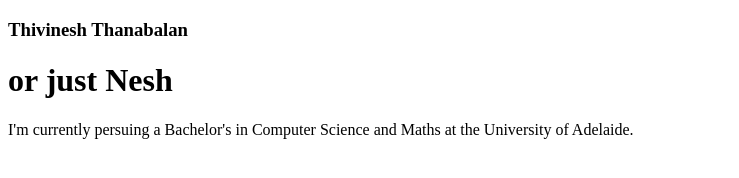
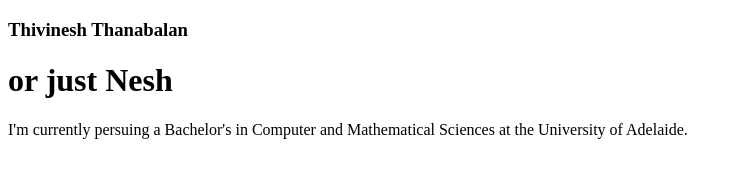
Before and after one commit to thivit/website, a plain HTML site: page index.html in a window 1280 px wide. Shown: the whole page, without its empty margins (0-739 px from the left). Drawn offline with Linux system fonts and the light colour scheme.

Commit message:
Update description

```diff
--- a/index.html
+++ b/index.html
@@ -8,8 +8,8 @@
         <h3>Thivinesh Thanabalan</h3>
         <h1>or just Nesh</h1>
         <p>
-            I'm currently persuing a Bachelor's in Computer Science
-            and Maths at the University of Adelaide.
+            I'm currently persuing a Bachelor's in Computer
+            and Mathematical Sciences at the University of Adelaide.
         </p>
     </body>
 </html>
```
